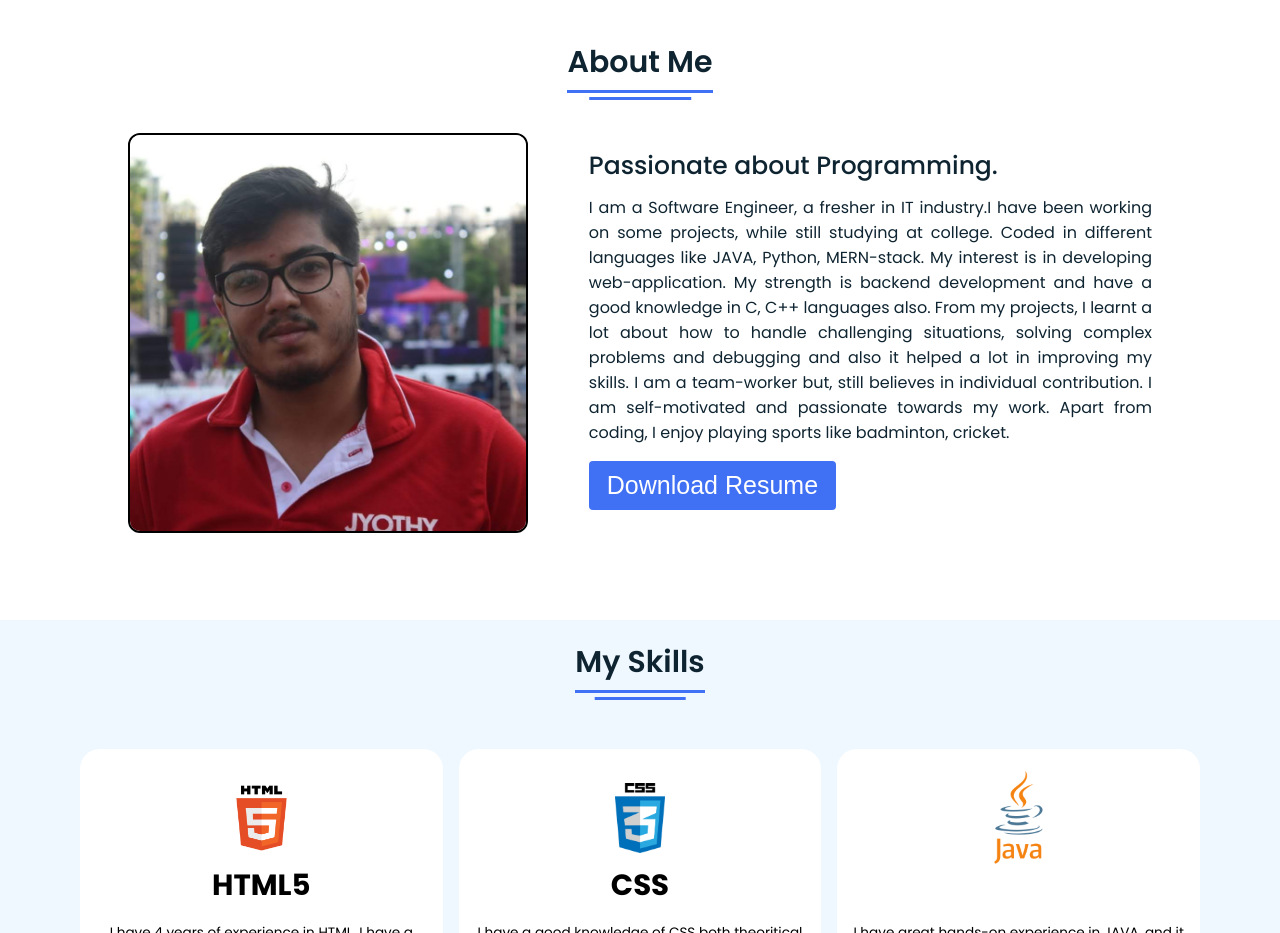
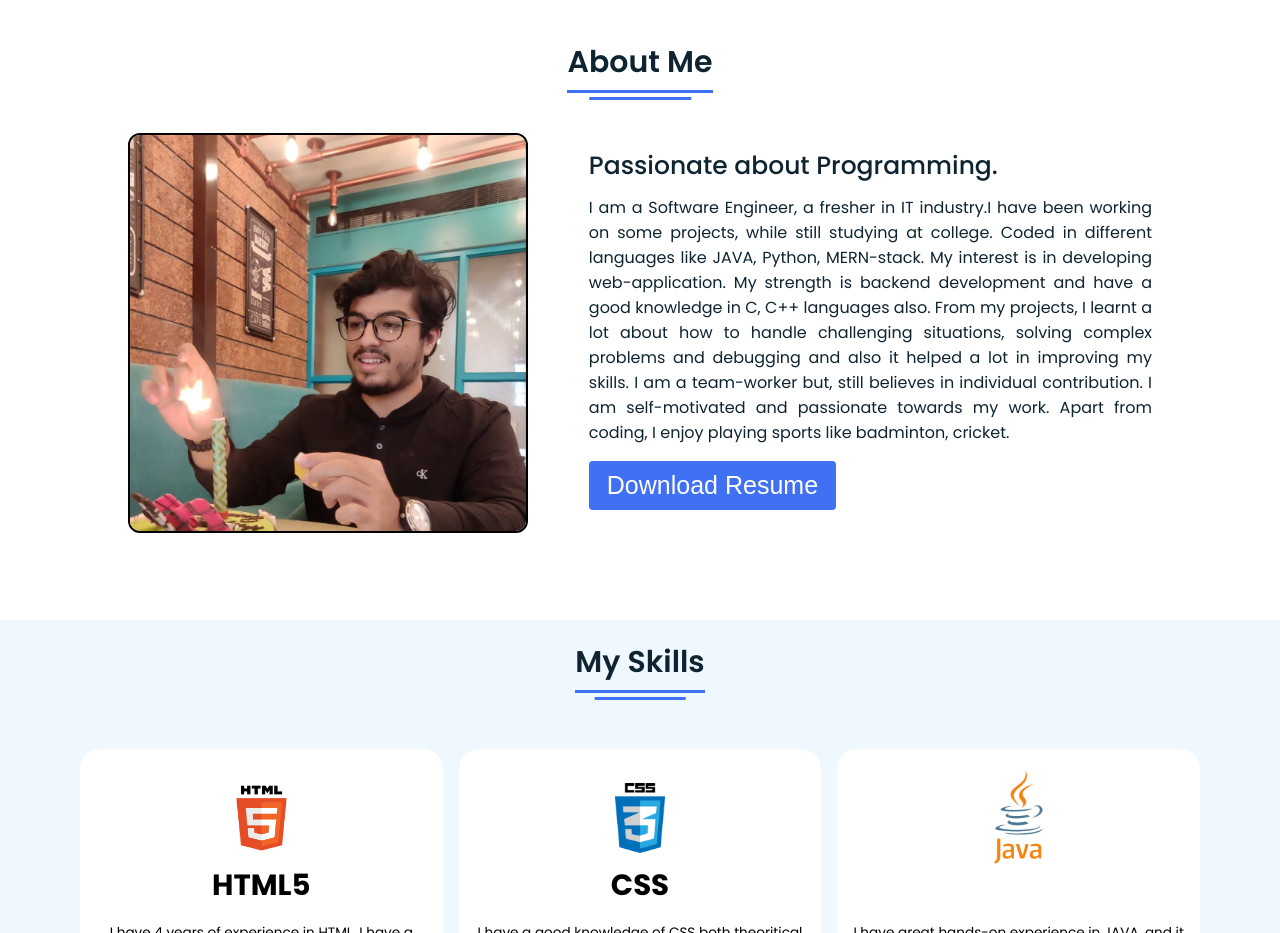
Before and after one commit to n-sumanth-bhat/My-Portfolio, a plain HTML site: page index.html in a window 1280 px wide. Shown: the part 840-1773 px from the top of the page. Drawn offline with Linux system fonts and the light colour scheme.

Commit message:
Updated Profile

```diff
--- a/index.html
+++ b/index.html
@@ -66,7 +66,7 @@
     <div class="title"><span>About Me</span></div>
   <div class="about-details">
     <div class="left">
-      <img src="Images/My-image.jpg" alt="My image">
+      <img src="Images/Pic.jpg" alt="My image">
     </div>
     <div class="right">
       <div class="topic">Passionate about Programming.</div>
```
Also changed, not shown: Images/Pic.jpg (added).
